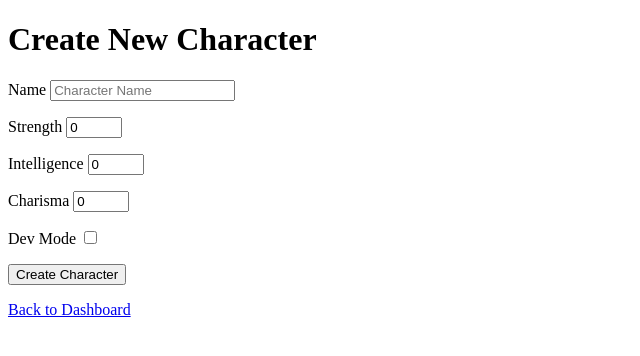
After one commit to Dante-Q/myrpgonline, a Flask app: page /create_character in a window 1280 px wide. The commit adds this page. Shown: the top 356 px of the page, without its empty margins (0-640 px from the left). Run offline with Flask 3, Linux system fonts and the light colour scheme; the visitor is signed in with stand-in values (Sample User, id 1).

Commit message:
added character creation and integrated database

```diff
--- a/src/app.py
+++ b/src/app.py
@@ -1,29 +1,34 @@
 from flask import Flask, render_template, url_for, redirect
-from flask_sqlalchemy import SQLAlchemy
-from flask_login import UserMixin, login_user, LoginManager, login_required, logout_user, current_user
+from flask_login import LoginManager, login_user, login_required, logout_user, current_user
 from flask_wtf import FlaskForm
-from wtforms import StringField, PasswordField, SubmitField
-from wtforms.validators import InputRequired, Length, ValidationError
+from wtforms import StringField, PasswordField, SubmitField, IntegerField, BooleanField
+from wtforms.validators import InputRequired, Length, ValidationError, NumberRange
 from flask_bcrypt import Bcrypt
+
+# Import database and models
+from database import db, User, Character, init_db
+
+# -------------------- Flask App Setup --------------------
 
 app = Flask(__name__)
 app.config['SQLALCHEMY_DATABASE_URI'] = 'sqlite:///database.db'
-app.config['SECRET_KEY'] = 'your_secret_key' # Important for session security
-db = SQLAlchemy(app)
-Bcrypt = Bcrypt(app)
+app.config['SECRET_KEY'] = 'your_secret_key'
+
+# Initialize DB and Bcrypt
+init_db(app)
+bcrypt = Bcrypt(app)
+
+# -------------------- Flask-Login Setup --------------------
 
 login_manager = LoginManager()
 login_manager.init_app(app)
 login_manager.login_view = 'login'
+
 @login_manager.user_loader
-
 def load_user(user_id):
     return User.query.get(int(user_id))
 
-class User(db.Model, UserMixin):
-    id = db.Column(db.Integer, primary_key=True)
-    username = db.Column(db.String(20), unique=True, nullable=False)
-    password = db.Column(db.String(80), nullable=False)
+# -------------------- Forms --------------------
 
 class RegistrationForm(FlaskForm):
     username = StringField(validators=[InputRequired(), Length(min=4, max=20)], render_kw={"placeholder": "Username"})
@@ -31,7 +36,7 @@ class RegistrationForm(FlaskForm):
     submit = SubmitField("Register")
 
     def validate_username(self, username):
-        existing_user = User.query.filter_by(username=username.data).first()
+        existing_user = User.query.filter_by(username=username.data.title()).first()
         if existing_user:
             raise ValidationError("That username already exists. Please choose a different one.")
 
@@ -39,6 +44,16 @@ class LoginForm(FlaskForm):
     username = StringField(validators=[InputRequired(), Length(min=4, max=20)], render_kw={"placeholder": "Username"})
     password = PasswordField(validators=[InputRequired(), Length(min=4, max=20)], render_kw={"placeholder": "Password"})
     submit = SubmitField("Login")
+
+class CharacterForm(FlaskForm):
+    name = StringField(validators=[InputRequired(), Length(max=20)], render_kw={"placeholder": "Character Name"})
+    strength = IntegerField(validators=[InputRequired(), NumberRange(min=0, max=10)], default=0)
+    intelligence = IntegerField(validators=[InputRequired(), NumberRange(min=0, max=10)], default=0)
+    charisma = IntegerField(validators=[InputRequired(), NumberRange(min=0, max=10)], default=0)
+    dev_mode = BooleanField(default=False)
+    submit = SubmitField("Create Character")
+
+# -------------------- Routes --------------------
 
 @app.route('/')
 def index():
@@ -49,7 +64,7 @@ def login():
     form = LoginForm()
     if form.validate_on_submit():
         user = User.query.filter_by(username=form.username.data.title()).first()
-        if user and Bcrypt.check_password_hash(user.password, form.password.data):
+        if user and bcrypt.check_password_hash(user.password, form.password.data):
             login_user(user)
             return redirect(url_for('dashboard'))
     return render_template('login.html', form=form)
@@ -64,20 +79,45 @@ def logout():
 def register():
     form = RegistrationForm()
     if form.validate_on_submit():
-        hashed_password = Bcrypt.generate_password_hash(form.password.data)
+        hashed_password = bcrypt.generate_password_hash(form.password.data)
         new_user = User(username=form.username.data.title(), password=hashed_password)
         db.session.add(new_user)
         db.session.commit()
         return redirect(url_for('login'))
-    return render_template('register.html', form =form)
+    return render_template('register.html', form=form)
+
+@app.route('/create_character', methods=['GET', 'POST'])
+@login_required
+def create_character():
+    form = CharacterForm()
+    if form.validate_on_submit():
+        total_skill = form.strength.data + form.intelligence.data + form.charisma.data
+        luck = 10 if form.dev_mode.data else __import__('random').randint(1, 10)
+
+        new_character = Character(
+            user_id=current_user.id,
+            name=form.name.data.title(),
+            strength=form.strength.data,
+            intelligence=form.intelligence.data,
+            charisma=form.charisma.data,
+            luck=luck,
+            total_skill=total_skill,
+            dev_mode=form.dev_mode.data
+        )
+        db.session.add(new_character)
+        db.session.commit()
+        return redirect(url_for('dashboard'))
+
+    return render_template('create_character.html', form=form)
+
 
 @app.route('/dashboard')
 @login_required
 def dashboard():
-    return render_template('dashboard.html', name=current_user.username)
+    characters = current_user.characters  # list of characters for this user
+    return render_template('dashboard.html', name=current_user.username, characters=characters)
+
+# -------------------- Main Entry Point --------------------
 
 if __name__ == '__main__':
-    with app.app_context():
-        db.create_all()
-        print("Database tables created.")
     app.run(debug=True, host='0.0.0.0')
--- /dev/null
+++ b/src/templates/create_character.html
@@ -0,0 +1,20 @@
+<!DOCTYPE html>
+<html lang="en">
+<head>
+    <meta charset="UTF-8">
+    <title>Create Character</title>
+</head>
+<body>
+    <h1>Create New Character</h1>
+    <form method="POST">
+        {{ form.hidden_tag() }}
+        <p>{{ form.name.label }} {{ form.name(size=20) }}</p>
+        <p>{{ form.strength.label }} {{ form.strength() }}</p>
+        <p>{{ form.intelligence.label }} {{ form.intelligence() }}</p>
+        <p>{{ form.charisma.label }} {{ form.charisma() }}</p>
+        <p>{{ form.dev_mode.label }} {{ form.dev_mode() }}</p>
+        <p>{{ form.submit() }}</p>
+    </form>
+    <a href="{{ url_for('dashboard') }}">Back to Dashboard</a>
+</body>
+</html>
```
Also changed, not shown: src/database.py (added, +41 -0 lines), src/templates/dashboard.html (+10 -7 lines).
